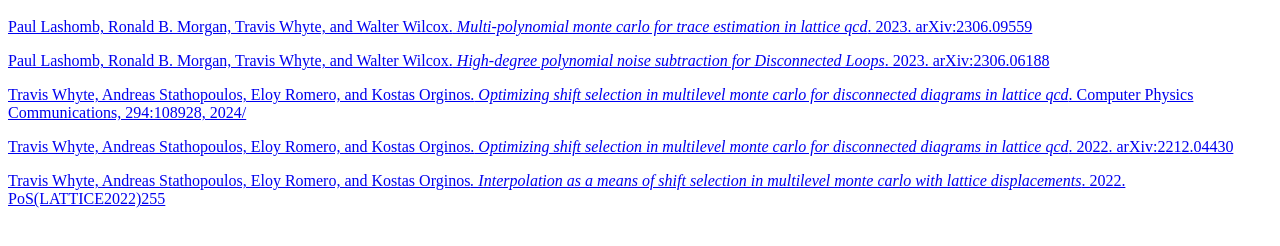
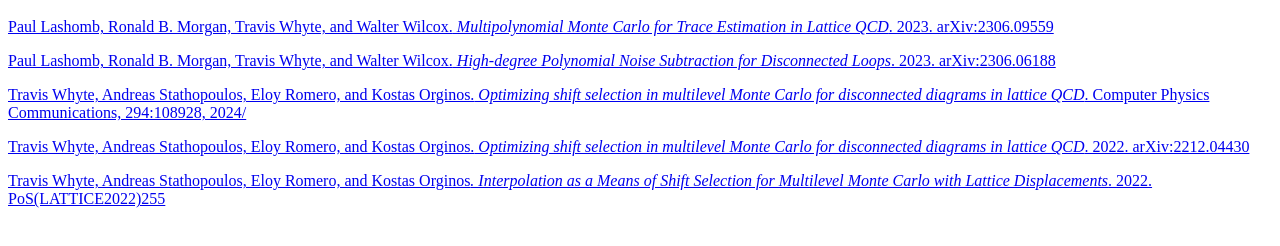
Before and after one commit to twLQCD/twLQCD.github.io, a plain HTML site: page index.html in a window 1280 px wide. Shown: the part 48-294 px from the top of the page. Drawn offline with Linux system fonts and the light colour scheme.

Commit message:
fixed some caps in titles and wrong link

```diff
--- a/index.html
+++ b/index.html
@@ -6,10 +6,10 @@
 </head>
 <body>
 	<h1>Publications</h1>
-	<p><a href="https://arxiv.org/pdf/2306.09559.pdf">Paul Lashomb, Ronald B. Morgan, Travis Whyte, and Walter Wilcox.<i> Multi-polynomial monte carlo for trace estimation in lattice qcd</i>. 2023. arXiv:2306.09559</a></p>
-	<p><a href="https://arxiv.org/pdf/2306.06188.pdf">Paul Lashomb, Ronald B. Morgan, Travis Whyte, and Walter Wilcox.<i> High-degree polynomial noise subtraction for Disconnected Loops</i>. 2023. arXiv:2306.06188</a></p>
-	<p><a href="https://www.sciencedirect.com/science/article/pii/S0010465523002734">Travis Whyte, Andreas Stathopoulos, Eloy Romero, and Kostas Orginos.<i> Optimizing shift selection in multilevel monte carlo for disconnected diagrams in lattice qcd</i>. Computer Physics Communications, 294:108928, 2024/<a></p>
-	<p><a href="https://arxiv.org/pdf/2212.04430.pdf">Travis Whyte, Andreas Stathopoulos, Eloy Romero, and Kostas Orginos.<i> Optimizing shift selection in multilevel monte carlo for disconnected diagrams in lattice qcd</i>. 2022. arXiv:2212.04430</a></p>
-	<p><a href="https://arxiv.org/pdf/2212.04430.pdf">Travis Whyte, Andreas Stathopoulos, Eloy Romero, and Kostas Orginos<i>. Interpolation as a means of shift selection in multilevel monte carlo with lattice displacements</i>. 2022. PoS(LATTICE2022)255</a></p>
+	<p><a href="https://arxiv.org/pdf/2306.09559.pdf">Paul Lashomb, Ronald B. Morgan, Travis Whyte, and Walter Wilcox.<i> Multipolynomial Monte Carlo for Trace Estimation in Lattice QCD</i>. 2023. arXiv:2306.09559</a></p>
+	<p><a href="https://arxiv.org/pdf/2306.06188.pdf">Paul Lashomb, Ronald B. Morgan, Travis Whyte, and Walter Wilcox.<i> High-degree Polynomial Noise Subtraction for Disconnected Loops</i>. 2023. arXiv:2306.06188</a></p>
+	<p><a href="https://www.sciencedirect.com/science/article/pii/S0010465523002734">Travis Whyte, Andreas Stathopoulos, Eloy Romero, and Kostas Orginos.<i> Optimizing shift selection in multilevel Monte Carlo for disconnected diagrams in lattice QCD</i>. Computer Physics Communications, 294:108928, 2024/<a></p>
+	<p><a href="https://arxiv.org/pdf/2212.04430.pdf">Travis Whyte, Andreas Stathopoulos, Eloy Romero, and Kostas Orginos.<i> Optimizing shift selection in multilevel Monte Carlo for disconnected diagrams in lattice QCD</i>. 2022. arXiv:2212.04430</a></p>
+	<p><a href="https://pos.sissa.it/430/255/pdf">Travis Whyte, Andreas Stathopoulos, Eloy Romero, and Kostas Orginos<i>. Interpolation as a Means of Shift Selection for Multilevel Monte Carlo with Lattice Displacements</i>. 2022. PoS(LATTICE2022)255</a></p>
 </body>
 </html>
```
